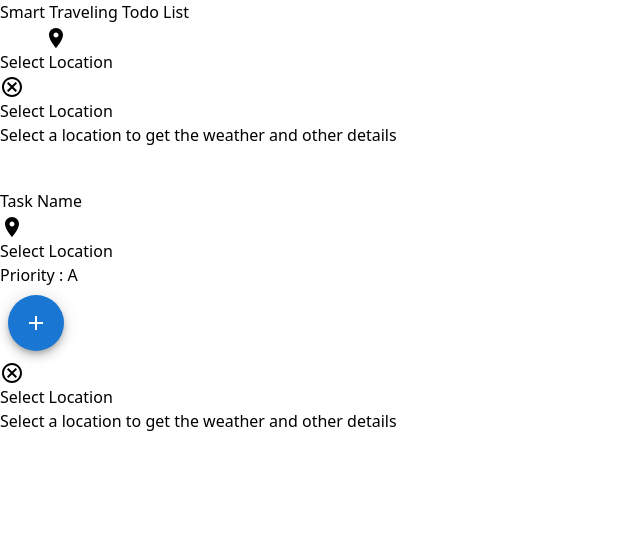
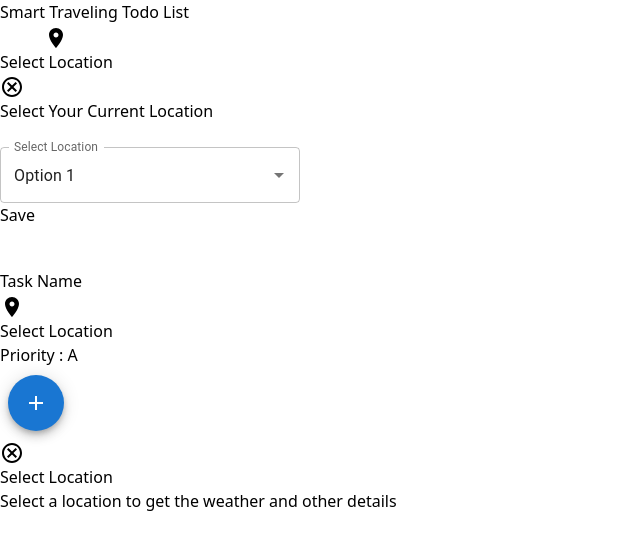
Before and after one commit to RajithaPulasthi/smart-todo-list, a React (Vite) app in the folder smart todo list/: page / in a window 1280 px wide. Shown: the top 550 px of the page, without its empty margins (0-640 px from the left). Built offline with nearby package versions, Linux system fonts and the light colour scheme.

Commit message:
Locatiion Popup updated

```diff
--- a/smart todo list/src/components/LocationPopup.tsx
+++ b/smart todo list/src/components/LocationPopup.tsx
@@ -1,11 +1,19 @@
 import CancelOutlinedIcon from "@mui/icons-material/CancelOutlined";
+import * as React from "react";
+import TextField from "@mui/material/TextField";
+import Autocomplete from "@mui/material/Autocomplete";
 
 interface LocationPopupProps {
   open: boolean;
   onClose: () => void;
 }
 
+const options = ["Option 1", "Option 2"];
+
 const LocationPopup = ({ open, onClose }: LocationPopupProps) => {
+  const [value, setValue] = React.useState<string | null>(options[0]);
+  const [inputValue, setInputValue] = React.useState("");
+
   return (
     <div
       className={`fixed inset-0 z-50 overflow-y-auto
@@ -13,14 +21,7 @@ const LocationPopup = ({ open, onClose }: LocationPopupProps) => {
         flex items-center justify-center
         p-4 sm:p-6 md:p-8   ${open ? "visible" : "invisible"}`}
     >
-      <div
-        className="relative  w-full max-w-screen-lg rounded-md
-          bg-white
-           shadow-2xl
-          border border-gray-200 dark:border-gray-700
-          max-h-[90vh] overflow-y-auto
-          "
-      >
+      <div className="bg-blue-200 rounded-2xl ">
         <div className="flex justify-end p-4">
           <button
             onClick={onClose}
@@ -30,10 +31,36 @@ const LocationPopup = ({ open, onClose }: LocationPopupProps) => {
           </button>
         </div>
         <div className="p-4">
-          <h1 className="text-2xl font-bold">Select Location</h1>
-          <p className="text-gray-500">
-            Select a location to get the weather and other details
-          </p>
+          <div className="text-xl font-bold">Select Your Current Location</div>
+          <div className=" text-white">
+            <br />
+            <Autocomplete
+              value={value}
+              onChange={(
+                _: React.SyntheticEvent,
+                newValue: string | null
+              ) => {
+                setValue(newValue);
+              }}
+              inputValue={inputValue}
+              onInputChange={(_, newInputValue) => {
+                setInputValue(newInputValue);
+              }}
+              id="controllable-states-demo"
+              options={options}
+              sx={{ width: 300 }}
+              renderInput={(params) => (
+                <TextField
+                  {...params}
+                  label="Select Location"
+                  sx={{ bgColor: "white", borderColor: "white" }}
+                />
+              )}
+            />
+          </div>
+          <div className="flex ">
+            <button>Save</button>
+          </div>
         </div>
       </div>
     </div>
```
